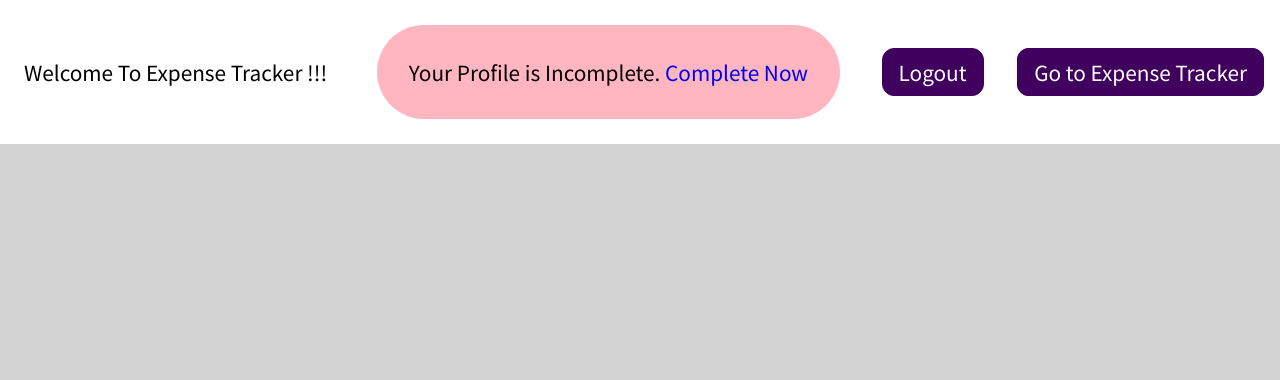
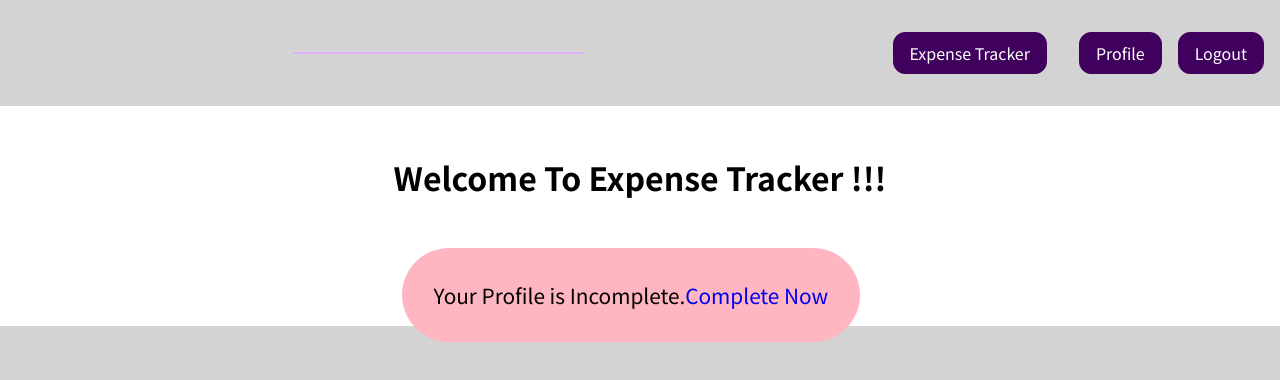
Before and after one commit to lenientsonu/expense-tracker-react, a React (Create React App) app: page /welcome in a window 1280 px wide. Shown: the top 380 px of the page. Built offline with nearby package versions, Linux system fonts and the light colour scheme; sample sign-in values are in the browser's storage.

Commit message:
App Update
- adding loading state in login and signup.
- added header with amil, logout, profile and expense tracker

```diff
--- a/src/App.js
+++ b/src/App.js
@@ -15,6 +15,7 @@ const App = () => {
     const isDark = useSelector((state) => state.premium.isDark);
 
     return (
+        <main>
             <div className={isDark ? "dark" : "light"}>
                 <Switch>
                     <Route path='/' exact>
@@ -44,6 +45,7 @@ const App = () => {
                     </Route>
                 </Switch>
             </div>
+        </main>
     );
 };
 
--- /dev/null
+++ b/src/components/Layout/Header.css
@@ -0,0 +1,35 @@
+.navbar {
+    display: flex;
+    justify-content: space-between;
+    align-items: center;
+    margin-right: 1rem;
+}
+
+.navbar a {
+    text-decoration: none;
+    font: inherit;
+    cursor: pointer;
+    padding: 0.5rem 1rem;
+    border: 1px solid #40005d;
+    background-color: #40005d;
+    color: white;
+    border-radius: 12px;
+    margin: 1rem;
+}
+
+.navbar a:hover,
+.navbar a:active {
+    background-color: #510674;
+    border-color: #510674;
+}
+
+.navbar a.alternative {
+    color: #220131;
+    border-color: transparent;
+    background-color: transparent;
+}
+
+.navbar a.alternative:hover,
+.navbar a.alternative:active {
+    background-color: #ddb3f8;
+}
--- /dev/null
+++ b/src/components/Layout/Header.jsx
@@ -0,0 +1,21 @@
+import { NavLink } from "react-router-dom";
+import { useSelector } from "react-redux";
+
+import Logout from "../Login/Logout";
+
+import "./Header.css";
+
+const Header = () => {
+    const email = useSelector((state) => state.auth.email);
+
+    return (
+        <div className='navbar'>
+            <h3>{email}</h3>
+            <NavLink to='/home'>Expense Tracker</NavLink>
+            <NavLink to='/profile'>Profile</NavLink>
+            <Logout />
+        </div>
+    );
+};
+
+export default Header;
--- a/src/components/Login/Login.jsx
+++ b/src/components/Login/Login.jsx
@@ -1,4 +1,4 @@
-import { useRef } from "react";
+import { useRef, useState } from "react";
 import { useHistory } from "react-router-dom";
 import axios from "axios";
 
@@ -12,6 +12,7 @@ import FloatingLabel from "react-bootstrap/FloatingLabel";
 import "./Login.css";
 
 const Login = (props) => {
+    const [isLoading, setIsLoading] = useState(false);
     const emailRef = useRef();
     const passRef = useRef();
     const history = useHistory();
@@ -20,6 +21,7 @@ const Login = (props) => {
     //firebase auth
     const authenticate = async (email, password) => {
         try {
+            setIsLoading(true);
             const response = await axios.post(
                 "https://identitytoolkit.googleapis.com/v1/accounts:signInWithPassword?key=AIzaSyDmaC9PUexvjOMQr2wvhteHn23kFPTmuj0",
                 {
@@ -38,6 +40,8 @@ const Login = (props) => {
             history.replace("/welcome");
         } catch (error) {
             alert(error.response.data.error.message);
+        } finally {
+            setIsLoading(false);
         }
     };
 
@@ -82,8 +86,8 @@ const Login = (props) => {
                     />
                 </FloatingLabel>
 
-                <Button variant='primary' type='submit'>
-                    Login
+                <Button type='submit' disabled={isLoading}>
+                    {isLoading ? "Logging In" : "Login"}
                 </Button>
                 <br />
                 <Button className='forgot-btn' onClick={forgotHandler}>
--- a/src/components/Login/SignUp.jsx
+++ b/src/components/Login/SignUp.jsx
@@ -1,4 +1,4 @@
-import React, { useRef } from "react";
+import React, { useState, useRef } from "react";
 import axios from "axios";
 import { useHistory } from "react-router-dom";
 
@@ -9,6 +9,7 @@ import FloatingLabel from "react-bootstrap/FloatingLabel";
 import "./SignUp.css";
 
 const SignUp = (props) => {
+    const [isLoading, setIsLoading] = useState(false);
     const history = useHistory();
     const emailRef = useRef();
     const passRef = useRef();
@@ -17,6 +18,7 @@ const SignUp = (props) => {
     //auth for firebase
     const saveToServer = async (email, password) => {
         try {
+            setIsLoading(true);
             const response = await axios.post(
                 "https://identitytoolkit.googleapis.com/v1/accounts:signUp?key=AIzaSyDmaC9PUexvjOMQr2wvhteHn23kFPTmuj0",
                 {
@@ -26,13 +28,17 @@ const SignUp = (props) => {
                 }
             );
             console.log(response.data);
-            alert("User has successfully signed up");
             history.replace("/login");
         } catch (error) {
-            // alert(error.message);
             alert("Something Went Wrong");
+        } finally {
+            setIsLoading(false);
         }
     };
+
+    // useEffect(() => {
+    //     console.log(isLoading);
+    // }, [isLoading]);
 
     const submitHandler = (event) => {
         event.preventDefault();
@@ -81,8 +87,8 @@ const SignUp = (props) => {
                         ref={cnfrmPassRef}
                     />
                 </FloatingLabel>
-                <Button variant='primary' type='submit'>
-                    Sign Up
+                <Button type='submit' disabled={isLoading}>
+                    {isLoading ? "Loading" : "Sign Up"}
                 </Button>
             </Form>
             <h3>
--- a/src/components/pages/Home.jsx
+++ b/src/components/pages/Home.jsx
@@ -1,11 +1,18 @@
 import NewExpense from "../NewExpense/NewExpense";
 import Expenses from "../Expenses/Expenses";
+
+import Header from "../Layout/Header";
 
 const Homepage = (props) => {
     return (
         <>
-            <NewExpense />
-            <Expenses />
+            <header>
+                <Header />
+            </header>
+            <main>
+                <NewExpense />
+                <Expenses />
+            </main>
         </>
     );
 };
--- a/src/components/pages/Profile.jsx
+++ b/src/components/pages/Profile.jsx
@@ -1,22 +1,26 @@
 import React, { useRef, useEffect, useCallback } from "react";
 import axios from "axios";
 import { Link } from "react-router-dom";
+import { useSelector, useDispatch } from "react-redux";
+
+import { authActions } from "../../store/authSlice";
 
 import Row from "react-bootstrap/Row";
 import Col from "react-bootstrap/Col";
 import Form from "react-bootstrap/Form";
 import Button from "react-bootstrap/Button";
 
-import { useSelector } from "react-redux";
-import Logout from "../Login/Logout";
+import Header from "../Layout/Header";
 
 import "./Profile.css";
 
 const ProfilePage = () => {
+    const dispatch = useDispatch();
     const nameRef = useRef();
     const photoUrlRef = useRef();
     const userToken = useSelector((state) => state.auth.userToken);
     const email = useSelector((state) => state.auth.email);
+    const isEmailVerified = useSelector((state) => state.auth.isEmailVerified);
 
     const getProfile = useCallback(async () => {
         try {
@@ -40,15 +44,14 @@ const ProfilePage = () => {
                 nameRef.current.value = response.data.users[0].displayName;
                 photoUrlRef.current.value = response.data.users[0].photoUrl;
             }
-            //setting isEmailVerified in local storage
-            localStorage.setItem(
-                "isEmailVerified",
-                response.data.users[0].emailVerified
+            //setting isEmailVerified in store
+            dispatch(
+                authActions.verifyEmail(response.data.users[0].emailVerified)
             );
         } catch (error) {
             console.log(error);
         }
-    }, [userToken]);
+    }, [userToken, dispatch]);
 
     useEffect(() => {
         getProfile();
@@ -96,22 +99,35 @@ const ProfilePage = () => {
     };
 
     return (
+        <>
+            <header>
+                <Header />
+            </header>
+            <main>
                 <div className='profile'>
                     <p>Winners Never Quit, Quitters Never Win.</p>
-            <Logout />
                     <hr />
                     <Form>
                         <h3>User Details</h3>
                         <p>
                             Email: {email}
-                    <Button onClick={verifyEmailHandler}>Verify Email</Button>
+                            {isEmailVerified ? (
+                                <Button disabled>Verified</Button>
+                            ) : (
+                                <Button onClick={verifyEmailHandler}>
+                                    Verify Email
+                                </Button>
+                            )}
                         </p>
                         <Row>
                             <Col>
                                 <Form.Label>Full Name:</Form.Label>
                                 <Form.Control placeholder='' ref={nameRef} />
                                 <Form.Label>Profile Photo URL:</Form.Label>
-                        <Form.Control placeholder='' ref={photoUrlRef} />
+                                <Form.Control
+                                    placeholder=''
+                                    ref={photoUrlRef}
+                                />
                             </Col>
                             <Col>
                                 <Button type='submit' onClick={clickHandler}>
@@ -122,6 +138,8 @@ const ProfilePage = () => {
                         </Row>
                     </Form>
                 </div>
+            </main>
+        </>
     );
 };
 
--- a/src/components/pages/Welcome.css
+++ b/src/components/pages/Welcome.css
@@ -2,14 +2,17 @@
     background: white;
     font-size: 1.3rem;
     display: flex;
-    justify-content: space-between;
+    flex-wrap: wrap;
+    justify-content: center;
     align-items: center;
     padding: 1rem;
 }
 
 .welcome p {
-    margin: 0.5rem;
-    /* margin: 0; */
+    margin-bottom: 5rem;
+    text-align: center;
+    font-weight: bold;
+    font-size: 2rem;
 }
 
 .welcome span {
@@ -17,7 +20,10 @@
     padding: 2rem;
     margin: 0.5rem;
     border-radius: 3rem;
+    white-space: normal;
+    word-wrap: break-word;
 }
+
 .welcome span a {
     text-decoration: none;
 }
--- a/src/components/pages/Welcome.jsx
+++ b/src/components/pages/Welcome.jsx
@@ -3,37 +3,33 @@ import { Link } from "react-router-dom";
 import Container from "react-bootstrap/Container";
 import Row from "react-bootstrap/Row";
 import Col from "react-bootstrap/Col";
-import Logout from "../Login/Logout";
+
+import Header from "../Layout/Header";
 
 import "./Welcome.css";
 
 const WelcomePage = () => {
     return (
+        <>
+            <header>
+                <Header />
+            </header>
+            <main>
                 <Container className='welcome'>
                     <Row>
                         <Col>
+                            <div className='content'>
                                 <p>Welcome To Expense Tracker !!!</p>
+                                <span>
+                                    Your Profile is Incomplete.
+                                    <Link to='/profile'>Complete Now</Link>
+                                </span>
+                            </div>
                         </Col>
                     </Row>
-            <Row>
-                <Col>
-                    <span>
-                        Your Profile is Incomplete.
-                        <Link to='/profile'> Complete Now</Link>
-                    </span>
-                </Col>
-            </Row>
-            <Row>
-                <Col>
-                    <Logout />
-                </Col>
-            </Row>
-            <Col>
-                <Link className='home-btn' to='/home'>
-                    Go to Expense Tracker
-                </Link>
-            </Col>
                 </Container>
+            </main>
+        </>
     );
 };
 
--- a/src/store/authSlice.jsx
+++ b/src/store/authSlice.jsx
@@ -4,6 +4,7 @@ const initialAuthState = {
     isLoggedIn: localStorage.getItem("token") !== null,
     userToken: localStorage.getItem("token"),
     email: localStorage.getItem("email"),
+    isEmailVerified: false,
 };
 
 const authSlice = createSlice({
@@ -24,6 +25,9 @@ const authSlice = createSlice({
             localStorage.removeItem("token");
             localStorage.removeItem("email");
         },
+        verifyEmail(state, action) {
+            state.isEmailVerified = action.payload;
+        },
     },
 });
 
```
Also changed, not shown: src/components/pages/Profile.css (line endings or trailing spaces). Lines whose indentation alone changed are shown as unchanged.
